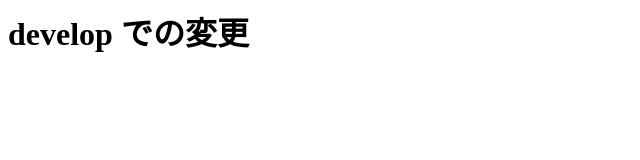
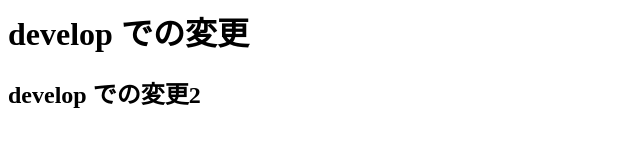
Before and after one commit to irongineer/git-exercise, a plain HTML site: page index.html in a window 1280 px wide. Shown: the whole page, without its empty margins (0-640 px from the left). Drawn offline with Linux system fonts and the light colour scheme.

Commit message:
develop2

```diff
--- a/index.html
+++ b/index.html
@@ -1 +1,2 @@
 <h1>develop での変更</h1>
+<h2>develop での変更2</h2>
```
